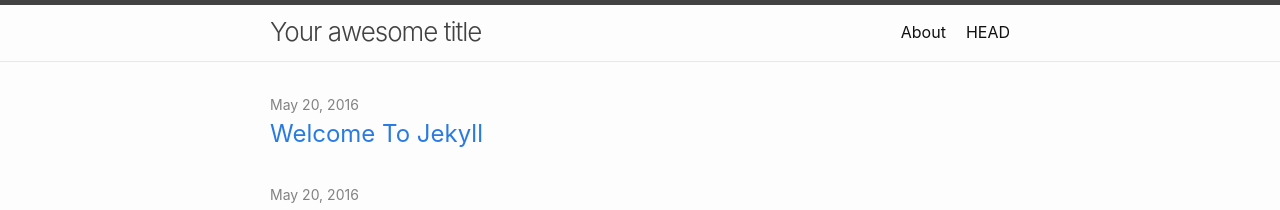
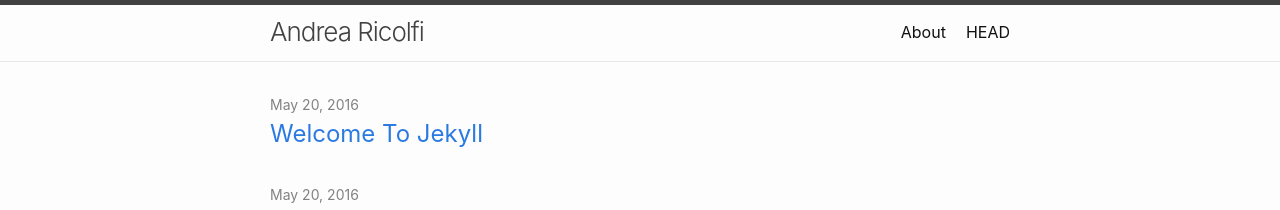
Before and after one commit to atricolfi/aricolfi.github.io, a Jekyll site: the page built from index.md, in a window 1280 px wide. Shown: the top 210 px of the page. Built offline with Jekyll 4.4.1, drawn with Linux system fonts in a browser that asks for light colours.

Commit message:
Update _config.yml

```diff
--- a/_config.yml
+++ b/_config.yml
@@ -1,4 +1,4 @@
-title: Your awesome title
+title: Andrea Ricolfi
 author:
   name: GitHub User
   email: your-email@domain.com
```
